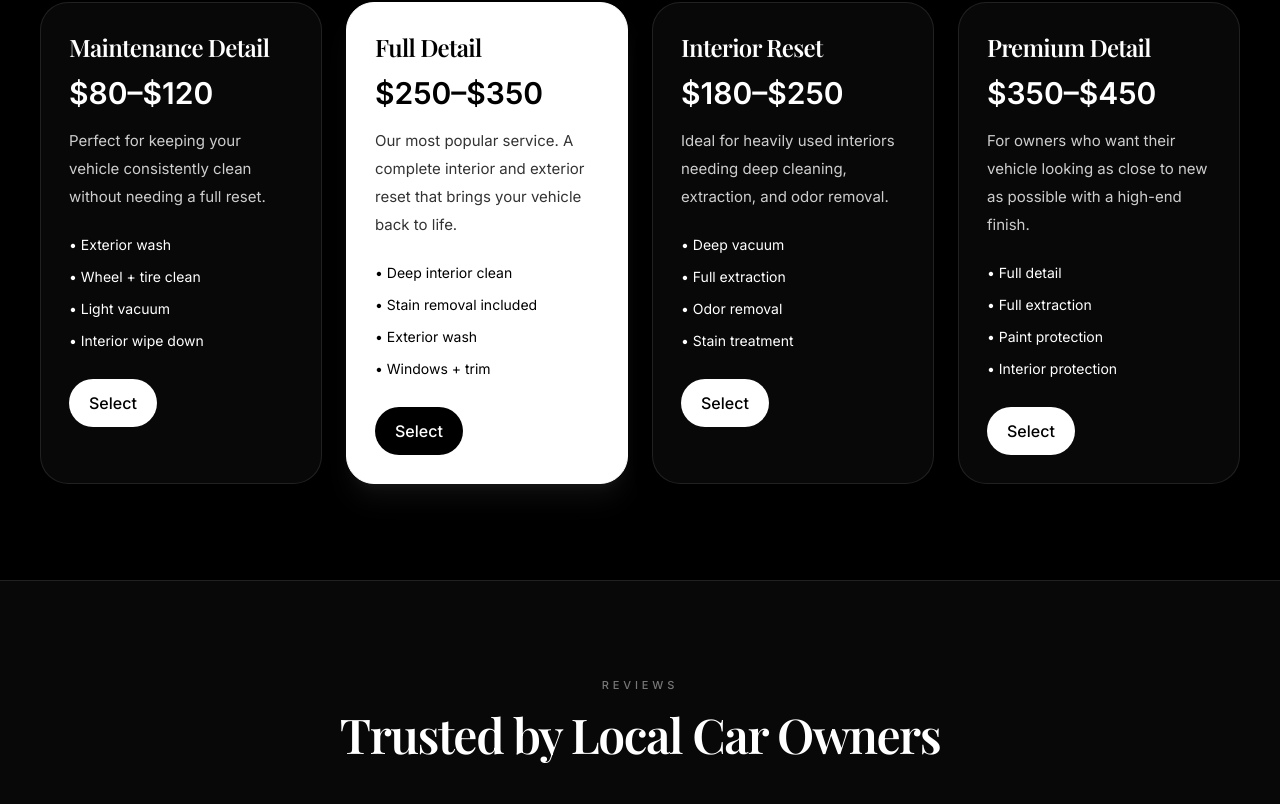
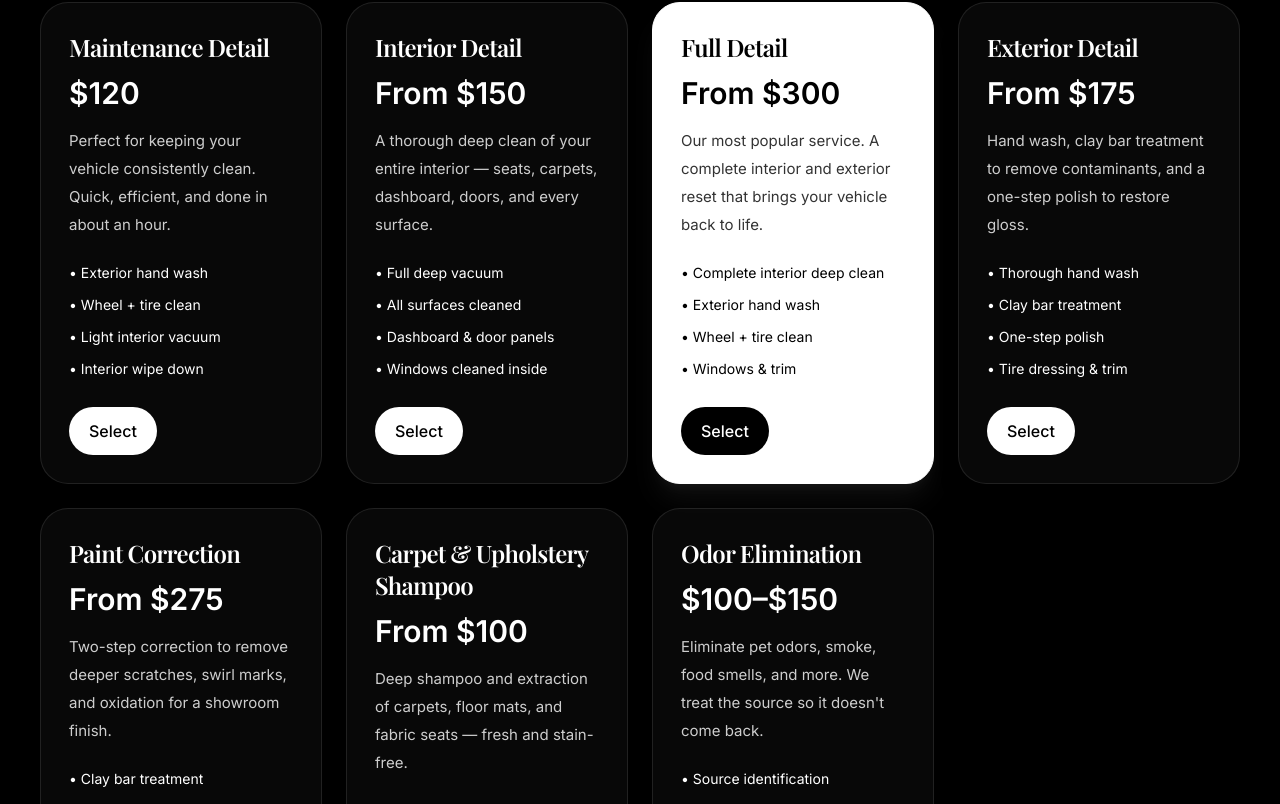
Before and after one commit to kodakdetailing/kodak-detailing-site, a Next.js app: page / in a window 1280 px wide. Shown: the part 2796-3600 px from the top of the page. Built offline with nearby package versions, Linux system fonts and the light colour scheme.

Commit message:
Update services and pricing

```diff
--- a/app/page.js
+++ b/app/page.js
@@ -19,51 +19,87 @@ export default function Home() {
   const packages = [
     {
       name: "Maintenance Detail",
-      price: "$80–$120",
+      price: "$120",
       description:
-        "Perfect for keeping your vehicle consistently clean without needing a full reset.",
+        "Perfect for keeping your vehicle consistently clean. Quick, efficient, and done in about an hour.",
       features: [
-        "Exterior wash",
+        "Exterior hand wash",
         "Wheel + tire clean",
-        "Light vacuum",
+        "Light interior vacuum",
         "Interior wipe down",
       ],
     },
     {
+      name: "Interior Detail",
+      price: "From $150",
+      description:
+        "A thorough deep clean of your entire interior — seats, carpets, dashboard, doors, and every surface.",
+      features: [
+        "Full deep vacuum",
+        "All surfaces cleaned",
+        "Dashboard & door panels",
+        "Windows cleaned inside",
+      ],
+    },
+    {
       name: "Full Detail",
-      price: "$250–$350",
+      price: "From $300",
       description:
         "Our most popular service. A complete interior and exterior reset that brings your vehicle back to life.",
       features: [
-        "Deep interior clean",
-        "Stain removal included",
-        "Exterior wash",
-        "Windows + trim",
+        "Complete interior deep clean",
+        "Exterior hand wash",
+        "Wheel + tire clean",
+        "Windows & trim",
       ],
       featured: true,
     },
     {
-      name: "Interior Reset",
-      price: "$180–$250",
+      name: "Exterior Detail",
+      price: "From $175",
       description:
-        "Ideal for heavily used interiors needing deep cleaning, extraction, and odor removal.",
+        "Hand wash, clay bar treatment to remove contaminants, and a one-step polish to restore gloss.",
       features: [
-        "Deep vacuum",
-        "Full extraction",
-        "Odor removal",
-        "Stain treatment",
+        "Thorough hand wash",
+        "Clay bar treatment",
+        "One-step polish",
+        "Tire dressing & trim",
       ],
     },
     {
-      name: "Premium Detail",
-      price: "$350–$450",
+      name: "Paint Correction",
+      price: "From $275",
       description:
-        "For owners who want their vehicle looking as close to new as possible with a high-end finish.",
+        "Two-step correction to remove deeper scratches, swirl marks, and oxidation for a showroom finish.",
       features: [
-        "Full detail",
-        "Full extraction",
-        "Paint protection",
-        "Interior protection",
+        "Clay bar treatment",
+        "Compound cut pass",
+        "Finishing polish pass",
+        "Paint inspection included",
+      ],
+    },
+    {
+      name: "Carpet & Upholstery Shampoo",
+      price: "From $100",
+      description:
+        "Deep shampoo and extraction of carpets, floor mats, and fabric seats — fresh and stain-free.",
+      features: [
+        "Hot water extraction",
+        "Stain treatment",
+        "Floor mats shampooed",
+        "Fabric seats treated",
+      ],
+    },
+    {
+      name: "Odor Elimination",
+      price: "$100–$150",
+      description:
+        "Eliminate pet odors, smoke, food smells, and more. We treat the source so it doesn't come back.",
+      features: [
+        "Source identification",
+        "Deep treatment applied",
+        "Interior refreshed",
+        "Long-lasting results",
       ],
     },
   ];
@@ -351,7 +387,7 @@ export default function Home() {
           </p>
         </div>
 
-        <div className="mt-14 grid gap-6 lg:grid-cols-4">
+        <div className="mt-14 grid gap-6 sm:grid-cols-2 lg:grid-cols-4">
           {packages.map((pkg) => (
             <div
               key={pkg.name}
@@ -474,10 +510,13 @@ export default function Home() {
             <option value="" disabled className="text-black">
               Select Package
             </option>
-            <option className="text-black">Maintenance Detail</option>
-            <option className="text-black">Full Detail</option>
-            <option className="text-black">Interior Reset</option>
-            <option className="text-black">Premium Detail</option>
+            <option className="text-black">Maintenance Detail — $120</option>
+            <option className="text-black">Interior Detail — From $150</option>
+            <option className="text-black">Full Detail — From $300</option>
+            <option className="text-black">Exterior Detail (Clay Bar + One-Step Polish) — From $175</option>
+            <option className="text-black">Paint Correction (Two-Step) — From $275</option>
+            <option className="text-black">Carpet &amp; Upholstery Shampoo — From $100</option>
+            <option className="text-black">Odor Elimination — $100–$150</option>
           </select>
 
           <div className="grid gap-4 md:grid-cols-2">
```
